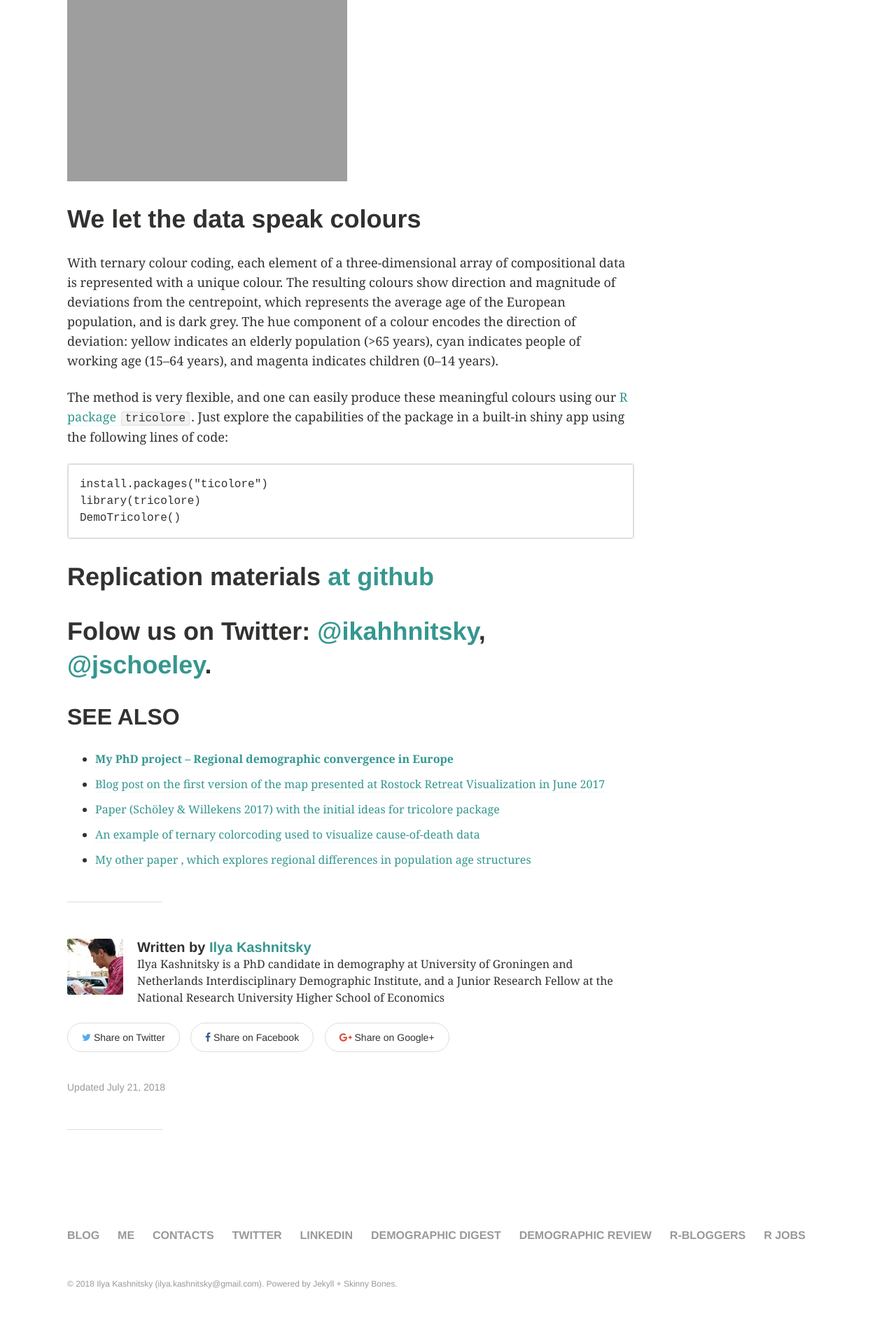
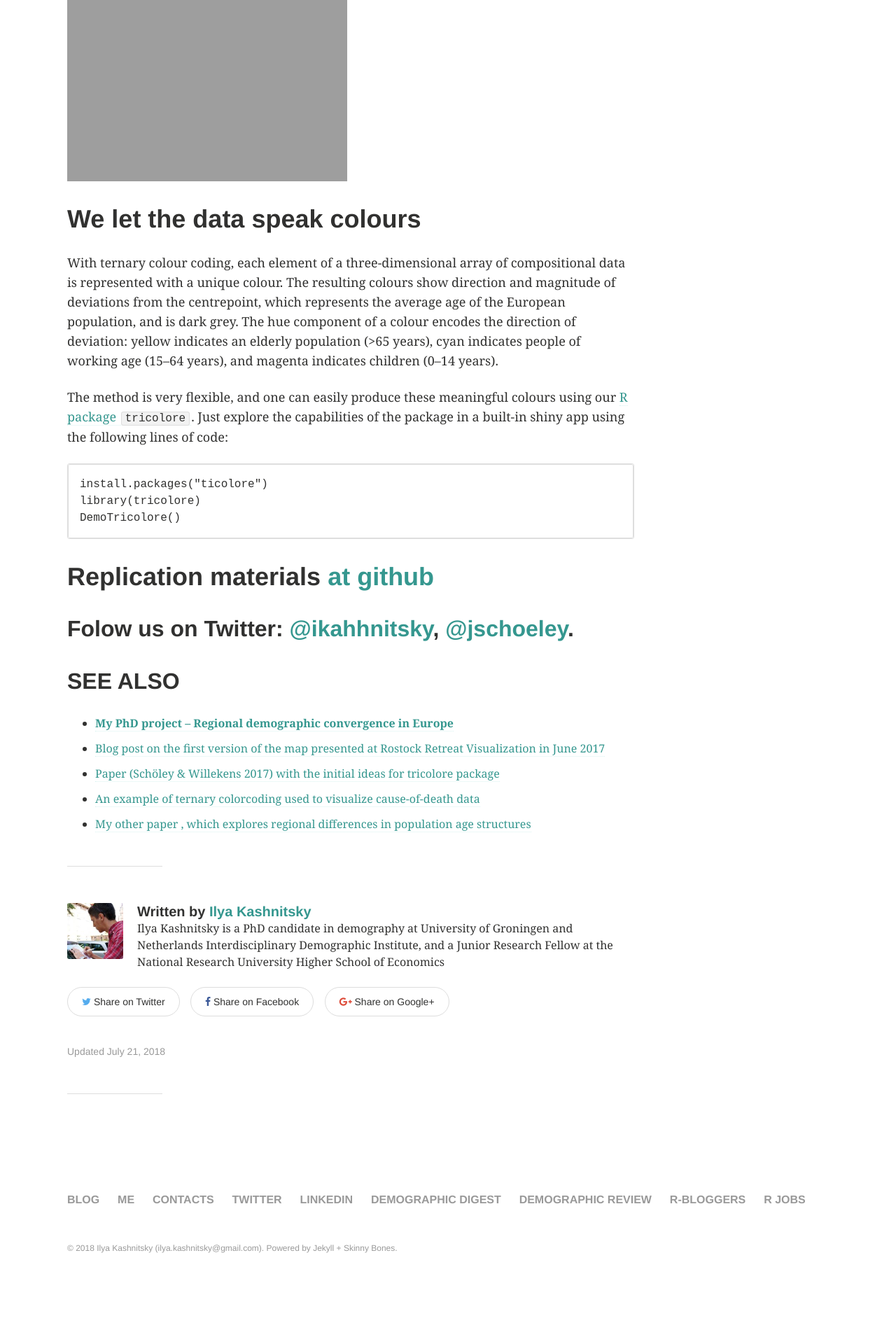
Before and after one commit to ikashnitsky/old-ikashnitsky-github-io, a Jekyll site: the page built from _posts/2018-07-21-the-lancet-paper.md, in a window 1280 px wide. Shown: the part 1256-3176 px from the top of the page at 70% size. Built offline with Jekyll 4.4.1, drawn with Linux system fonts in a browser that asks for light colours; comment, search, counter and statistics services are not loaded; after the commit the page ends 3125 px from its top, so only the background shows below that.

Commit message:
temp fix link

```diff
--- a/_posts/2018-07-21-the-lancet-paper.md
+++ b/_posts/2018-07-21-the-lancet-paper.md
@@ -33,7 +33,7 @@
 
 # Replication materials [at github][repo]
 
-# Folow us on Twitter: [@ikahhnitsky][ik], [@jschoeley][js].
+## Folow us on Twitter: [@ikahhnitsky][ik], [@jschoeley][js].
 
 ## SEE ALSO
  - [**My PhD project -- Regional demographic convergence in Europe**][proj]
@@ -48,7 +48,7 @@
 [f0]: https://ikashnitsky.github.io/images/180721/full-text.png
 [f1]: https://ikashnitsky.github.io/images/180721/the-map.png
 
-[doi]: https://doi.org/10.1016/S0140-6736(18)31194-2
+[doi]: https://www.thelancet.com/journals/lancet/article/PIIS0140-6736(18)31194-2/fulltext
 [tric]: https://github.com/jschoeley/tricolore
 [repo]: https://github.com/ikashnitsky/the-lancet-2018
 [ik]: https://twitter.com/ikashnitsky
```
